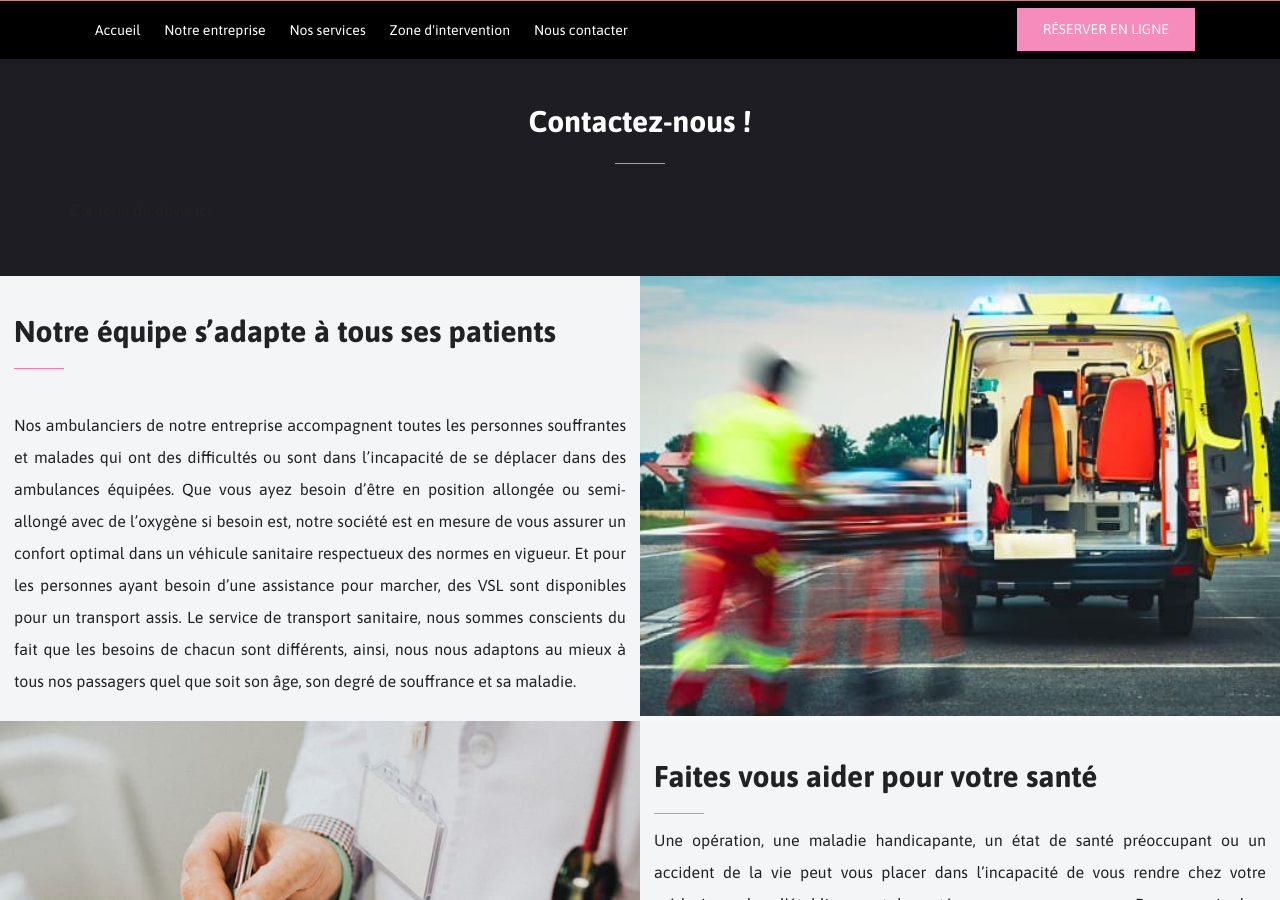
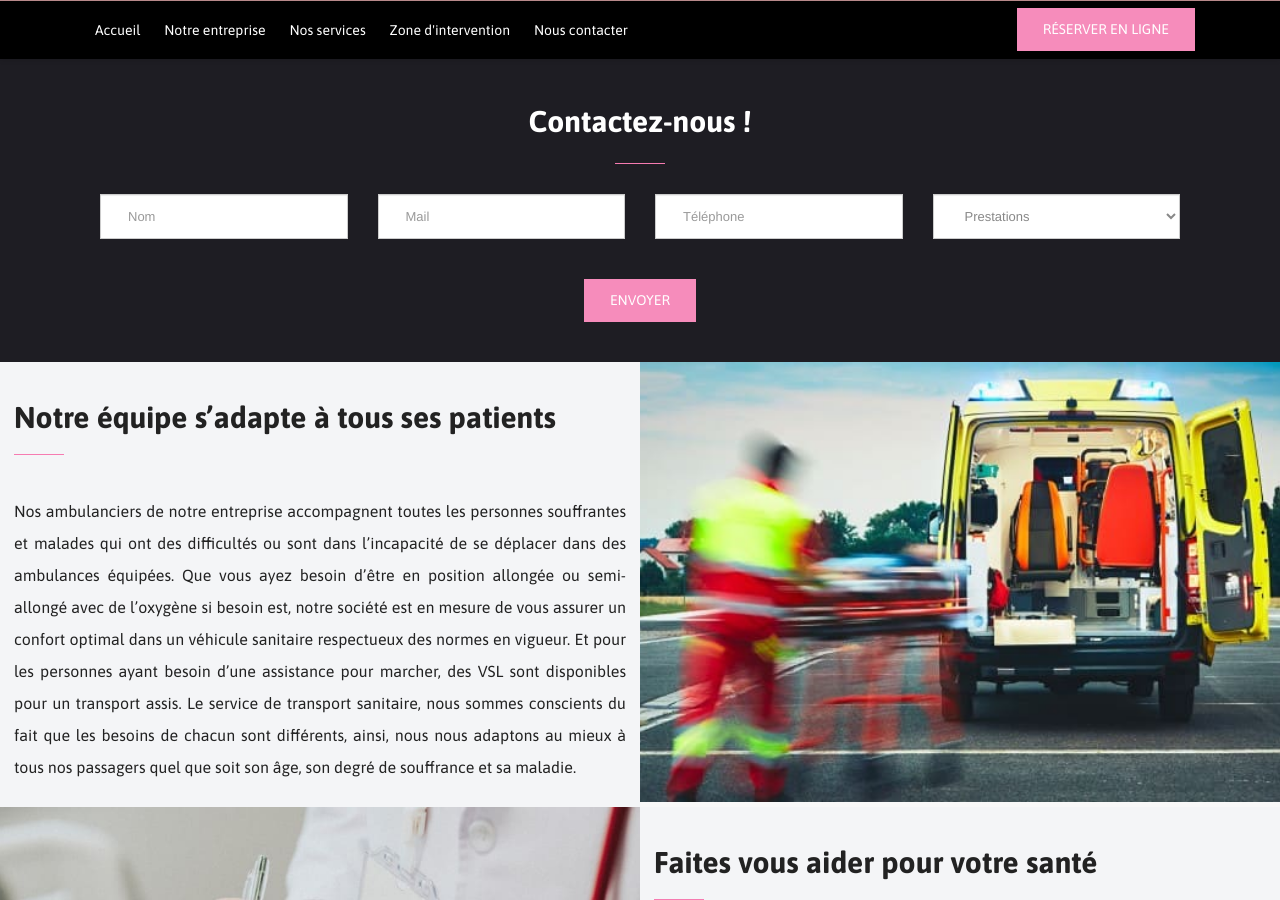
Before and after one commit to pulsy-bh/pulsy-bh.github.io, a Jekyll site: the page built from src/nos-services.html, in a window 1280 px wide and 900 px high, scrolled down 1252 px. Built offline with Jekyll 4.4.1, drawn with Linux system fonts in a browser that asks for light colours; nearby versions of some CDN libraries.

```diff
--- a/src/_includes/pre-devis2.html
+++ b/src/_includes/pre-devis2.html
@@ -1,3 +1,41 @@
-<div class="pre-devis">
-  <p>Contenu du devis ici...</p>
-</div>
+<form action="">
+    <div class=" col-sm-12 ">
+        <div class="row pad1">
+          <div class="col-sm-3 nopadleft">
+            <div class="form-group has-feedback">
+              <input type="text" class="form-control " id="nom" name="nom"
+                placeholder="Nom">
+            </div>
+          </div>
+
+            <div class="col-sm-3">
+              <div class="form-group has-feedback">
+
+              <input type="text" class="form-control " id="email" name="email"
+                placeholder="Mail">
+              </div>
+            </div>
+            <div class="col-sm-3">
+              <div class="form-group has-feedback">
+              <input type="text" class="form-control " id="telephone" name="telephone"
+                 placeholder="Téléphone">
+              </div>
+            </div>
+
+
+            <div class="col-sm-3">
+              <div class="form-group has-feedback">
+              <select class="form-control" id="prestation" name="prestation">
+                <option value="Prestations">Prestations</option>
+                <option value="Transport Assis Professionnalisé">Transport Assis Professionnalisé</option>
+                <option value="Transfert Médicaux">Transfert Médicaux</option>
+                <option value="Transport sanitaires">Transport sanitaires</option>
+              </select>
+            </div>
+          </div>
+        </div>
+      </div>
+      <div class="col-sm-12 text-center">
+        <button type='submit' name="devis" class='button'><span>Envoyer</span> </button>
+      </div>
+</form>
--- a/src/nos-services.html
+++ b/src/nos-services.html
@@ -43,7 +43,47 @@ description: Voici la page de nos services.
     <div class="container">
         <h2>Contactez-nous ! </h2>
         <div class="pad01"></div>
-        {% include pre-devis2.html %}
+        <form action="">
+            <div class=" col-sm-12 ">
+                <div class="row pad1">
+                  <div class="col-sm-3 nopadleft">
+                    <div class="form-group has-feedback">
+                      <input type="text" class="form-control " id="nom" name="nom"
+                        placeholder="Nom">
+                    </div>
+                  </div>
+
+                    <div class="col-sm-3">
+                      <div class="form-group has-feedback">
+
+                      <input type="text" class="form-control " id="email" name="email"
+                        placeholder="Mail">
+                      </div>
+                    </div>
+                    <div class="col-sm-3">
+                      <div class="form-group has-feedback">
+                      <input type="text" class="form-control " id="telephone" name="telephone"
+                         placeholder="Téléphone">
+                      </div>
+                    </div>
+
+
+                    <div class="col-sm-3">
+                      <div class="form-group has-feedback">
+                      <select class="form-control" id="prestation" name="prestation">
+                        <option value="Prestations">Prestations</option>
+                        <option value="Transport Assis Professionnalisé">Transport Assis Professionnalisé</option>
+                        <option value="Transfert Médicaux">Transfert Médicaux</option>
+                        <option value="Transport sanitaires">Transport sanitaires</option>
+                      </select>
+                    </div>
+                  </div>
+                </div>
+              </div>
+              <div class="col-sm-12 text-center">
+                <button type='submit' name="devis" class='button'><span>Envoyer</span> </button>
+              </div>
+        </form>
     </div>
 </section>
 
```
Also changed, not shown: src/notre-entreprise.html (+41 -1 lines).
